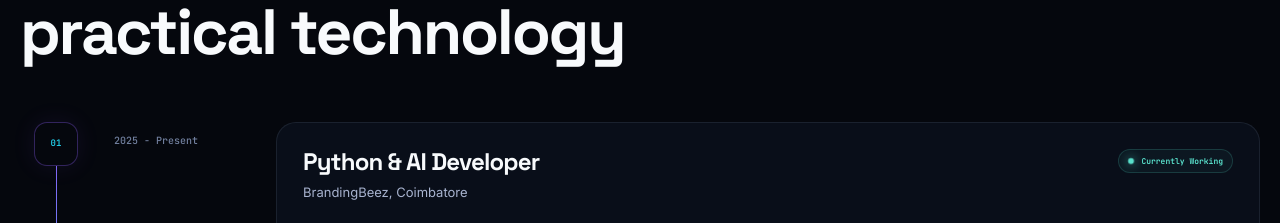
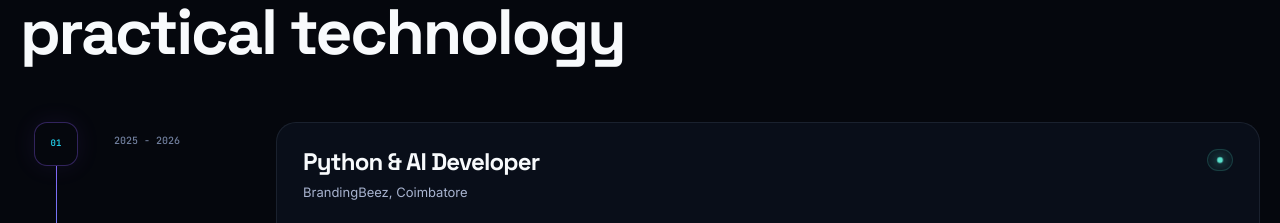
Before and after one commit to kalpanadevi07/kalpana-portfolio, a Next.js app: page / in a window 1280 px wide. Shown: the part 5042-5265 px from the top of the page. Built offline with nearby package versions, Linux system fonts and the light colour scheme; no server answers.

Commit message:
updated the project category

```diff
--- a/src/app/experience/page.tsx
+++ b/src/app/experience/page.tsx
@@ -38,7 +38,7 @@ export default function ExperiencePage() {
               <Reveal delay={index * 80} key={`${experience.role}-${experience.period}`}>
                 <article className="detailed-experience-card">
                   <div className="experience-sequence"><span>{String(index + 1).padStart(2, "0")}</span><i /></div>
-                  <div className="experience-meta"><b>{experience.period}</b>{experience.current ? <span><i /> Currently Working</span> : null}</div>
+                  <div className="experience-meta"><b>{experience.period}</b>{experience.current ? <span><i /></span> : null}</div>
                   <div className="experience-content">
                     <h2>{experience.role}</h2>
                     <h3>{experience.company}</h3>
--- a/src/components/HomeSections.tsx
+++ b/src/components/HomeSections.tsx
@@ -111,7 +111,7 @@ export function ExperiencePreview() {
                 <div className="timeline-card">
                   <div className="timeline-heading">
                     <div><h3>{experience.role}</h3><p>{experience.company}</p></div>
-                    {experience.current ? <span className="current-status"><i /> Currently Working</span> : null}
+                    {experience.current ? <span className="current-status"><i /></span> : null}
                   </div>
                   <ul>{experience.bullets.map((bullet) => <li key={bullet}>{bullet}</li>)}</ul>
                 </div>
--- a/src/data/portfolio.ts
+++ b/src/data/portfolio.ts
@@ -100,7 +100,7 @@ export const experiences = [
   {
     role: "Python & AI Developer",
     company: "BrandingBeez, Coimbatore",
-    period: "2025 - Present",
+    period: "2025 - 2026",
     current: true,
     bullets: [
       "Built a production AI web-analysis platform that automates website scraping, keyword extraction and SEO report generation using LLM integration, FastAPI and Node.js.",
```
Also changed, not shown: PORTFOLIO-SPECIFICATION.txt, 1 other file (tests, documents, lock files or other folders).
